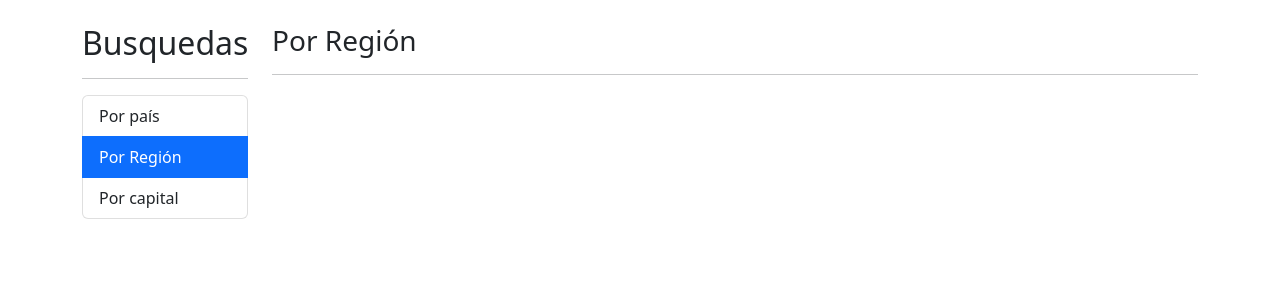
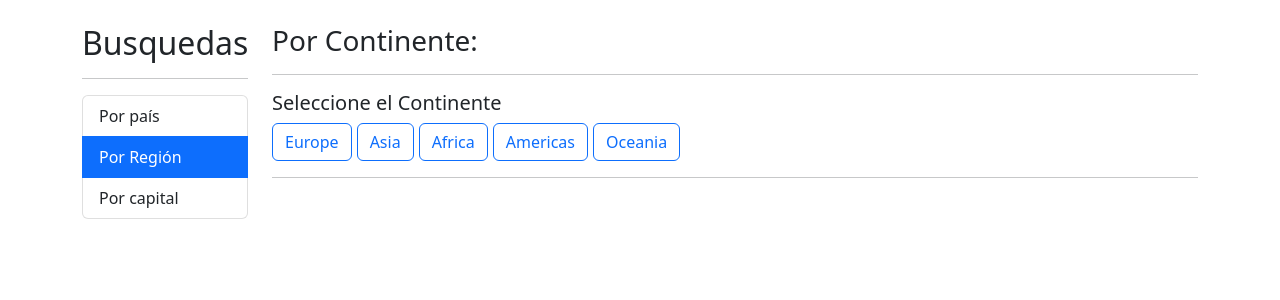
Before and after one commit to JavierSaezGarcia/ng-03-paisesApp, an Angular app: page /region in a window 1280 px wide. Shown: the top 300 px of the page. Built offline with nearby package versions, Linux system fonts and the light colour scheme.

Commit message:
por continente

```diff
--- a/src/app/pais/pages/por-region/por-region.component.html
+++ b/src/app/pais/pages/por-region/por-region.component.html
@@ -1 +1,29 @@
-<h3>Por Región</h3>
+<h3>Por Continente: <small> {{ regionActiva | titlecase }}</small></h3>
+<hr>
+
+<h5>Seleccione el Continente</h5>
+<!-- Varias formas de quitar y poner clases en css con angular y ña directiva ngClass -->
+<!-- 1º -->
+<!-- [class.btn-primary]="region == regionActiva" -->
+<!-- 2ª -->
+<!-- [ngClass]="{
+    'btn-primary':regionActiva === region,
+    'btn-outline-primary': regionActiva !== region
+}" -->
+<div class="row">
+    <div class="col">
+        <button *ngFor="let region of regiones"
+        [class]="getClaseCSS( region )"
+        (click)="activarRegion( region ); activarRegion(region);"
+        >
+            {{ region | titlecase }}
+        </button>
+
+    </div>
+
+</div>
+<div *ngIf="paises.length > 0"  class="row">
+    <div class="col">
+        <app-pais-tabla [paises]="paises"></app-pais-tabla>
+    </div>
+</div>
--- a/src/app/pais/pages/por-region/por-region.component.ts
+++ b/src/app/pais/pages/por-region/por-region.component.ts
@@ -1,16 +1,60 @@
-import { Component, OnInit } from '@angular/core';
+import { Component} from '@angular/core';
+import { ConnectableObservable, Observable } from 'rxjs';
+import { Country } from '../../interfaces/pais.interface';
+import { PaisService } from '../../services/pais.service';
 
 @Component({
   selector: 'app-por-region',
   templateUrl: './por-region.component.html',
-  styles: [
+  styles: [`
+    button {
+      margin-right: 5px;
+    }
+  `
   ]
 })
-export class PorRegionComponent implements OnInit {
+export class PorRegionComponent {
 
-  constructor() { }
+  termino: string = '';
+  hayError: boolean = false;
+  //regiones: string[] = ['EU','EFTA','CARICOM','PA','AU','USAN','EEU','AL','ASEAN','CAIS','CEFTA','NAFTA','SAARC'];
+  regiones: string[] = ['europe','asia','africa','americas','oceania'];
+  paises: Country[] = [];
+  regionActiva: string = '';
+  placeholder:string = "Buscar continente...";
 
-  ngOnInit(): void {
+
+  constructor( private paisService: PaisService) { }
+
+  getClaseCSS( region: string): string {
+    return (region === this.regionActiva)
+              ? 'btn btn-primary'
+              : 'btn btn-outline-primary';
   }
 
+  activarRegion ( region: string) {
+    if( region === this.regionActiva) { return;}
+    this.regionActiva = region;
+    this.paises = [];
+
+    // if ( region === this.regionActiva ) { return; }
+
+    // this.regionActiva = region;
+    // this.paises = [];
+
+    this.paisService.buscarRegion( region )
+      .subscribe( {
+              next: paises => {
+                console.log( paises);
+                this.paises = paises;
+
+
+          }
+        });
+
+  }
+
+
+
+
 }
--- a/src/app/pais/services/pais.service.ts
+++ b/src/app/pais/services/pais.service.ts
@@ -1,4 +1,4 @@
-import { HttpClient } from '@angular/common/http';
+import { HttpClient, HttpParams } from '@angular/common/http';
 import { Injectable } from '@angular/core';
 import { Observable, of } from 'rxjs';
 import { Country } from '../interfaces/pais.interface';
@@ -9,17 +9,21 @@ import { Country } from '../interfaces/pais.interface';
 export class PaisService {
   private apiUrl:string = 'https://restcountries.com/v3.1';
 
+  get httpParams () {
+    return new HttpParams().set( 'fields','name,capital,cca2,flags,population');
+  }
+
   constructor( private http: HttpClient) { }
 
 
   buscarPais( termino: string): Observable<Country[]> {
     const url = ` ${ this.apiUrl }/name/${termino}`;
-    return this.http.get<Country[]>( url );
+    return this.http.get<Country[]>( url, {params: this.httpParams});
 
   }
   buscarCapital( termino: string): Observable<Country[]> {
     const url = ` ${ this.apiUrl }/capital/${termino}`;
-    return this.http.get<Country[]>( url );
+    return this.http.get<Country[]>( url , {params: this.httpParams} );
   }
 
   getPaisPorCodigo( id: string): Observable<Country> {
@@ -27,7 +31,12 @@ export class PaisService {
     return this.http.get<Country>( url );
 
   }
+  buscarRegion( region: string): Observable<Country[]> {
 
+    const url = ` ${ this.apiUrl }/region/${region}`;
+    return this.http.get<Country[]>( url, {params: this.httpParams} );
+
+  }
 
 
 }
```
